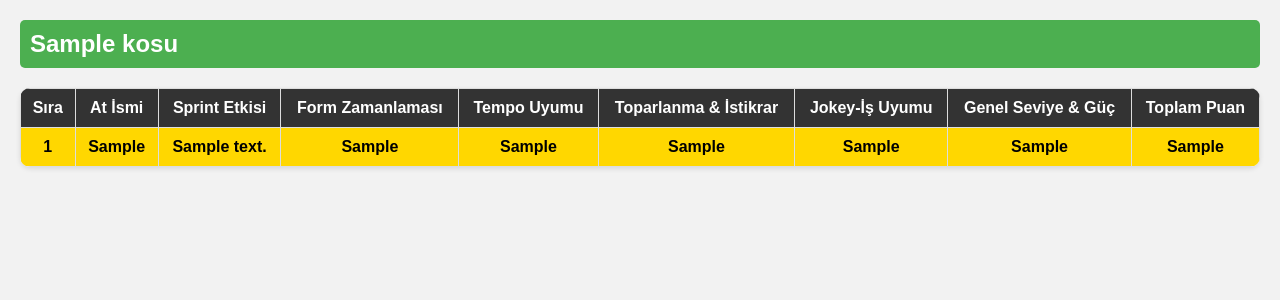
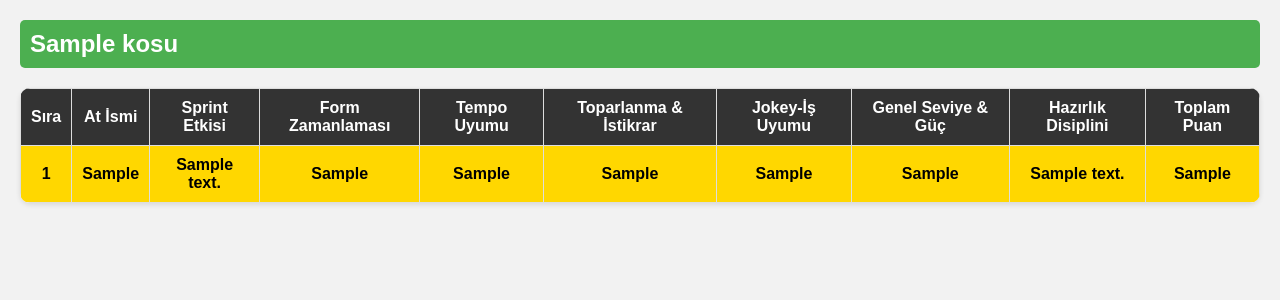
Before and after one commit to AltiliPuanlama/sbulten-agf-analiz, a Flask app: template web_module/templates/galop_sonuclari.html in a window 1280 px wide. Shown: the top 300 px of the page. Run offline with Flask 3, Linux system fonts and the light colour scheme; the template is opened without the code that fills it: most values are stand-ins (such as "Sample title", 1, 10 or a date in 2020).

Commit message:
Add files via upload

```diff
--- a/web_module/templates/galop_sonuclari.html
+++ b/web_module/templates/galop_sonuclari.html
@@ -56,6 +56,7 @@
                     <th>Toparlanma & İstikrar</th>
                     <th>Jokey-İş Uyumu</th>
                     <th>Genel Seviye & Güç</th>
+                    <th>Hazırlık Disiplini</th>
                     <th>Toplam Puan</th>
                 </tr>
             </thead>
@@ -70,6 +71,7 @@
                     <td>{{ at.detay.toparlanma_istikrar if at.detay else '?' }}</td>
                     <td>{{ at.detay.jokey_is_uyumu if at.detay else '?' }}</td>
                     <td>{{ at.detay.genel_seviye if at.detay else '?' }}</td>
+                    <td>{{ at.detay.hazirlik_disiplini if at.detay else '?' }}</td>
                     <td><strong>{{ at.toplam_puan or '—' }}</strong></td>
                 </tr>
                 {% endfor %}
```
